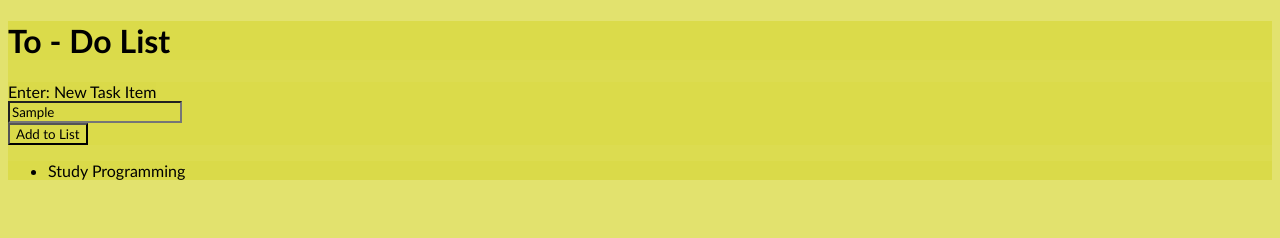
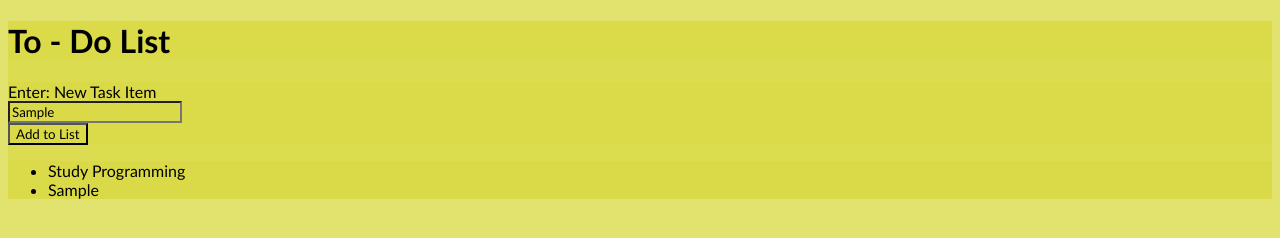
Before and after one commit to leye20/Creating-a-To-Do-list-in-Javascript-, a plain HTML site: page index.HTML in a window 1280 px wide. Both pictures are taken after typing "Sample" into the empty fields and a click on the button "Add to List". Drawn offline with Linux system fonts and the light colour scheme.

Commit message:
add element works

```diff
--- a/index.HTML
+++ b/index.HTML
@@ -10,13 +10,13 @@
 <body>
     <h1 class="To-Do list">To - Do List</h1>
     <form id="myform" action="#" method="get">
-        <label id="todolist">
+        <label>
             Enter: New Task Item
         </label><br>
         <input name="todolist" id="todolist" type="text"><br>
         <button id="addtolist">Add to List</button>
     </form>
-    <ul id="TD">
+    <ul id="tasklist">
         <li>Study Programming</li>
     </ul>
 </body>
--- a/script.js
+++ b/script.js
@@ -1,16 +1,14 @@
 var myForm = document.getElementById( 'myform' );
 
-myForm = document.addEventListener( 'click', function ( event ) {
+myForm = document.addEventListener( 'submit', function ( event ) {
     event.preventDefault();
 
-    var toDoList = document.querySelector( 'form > label > input' );
+    var toDoList = document.getElementById( 'tasklist' );
 
-    var newRow = document.createElement( 'TD' );
-    newCell.textContent = toDoListValue;
-    newRow.appendChild( 'li' );
+    var toDoListValue = document.getElementById( 'todolist' ).value;
 
-    var newCell = document.createElement( 'li' );
-    newCell.textContent = newValue;
-    newCell.appendChild( newCell );
+    var newRow = document.createElement( 'li' );
+    newRow.textContent = toDoListValue;
+    toDoList.appendChild( newRow );
 
 });
```
